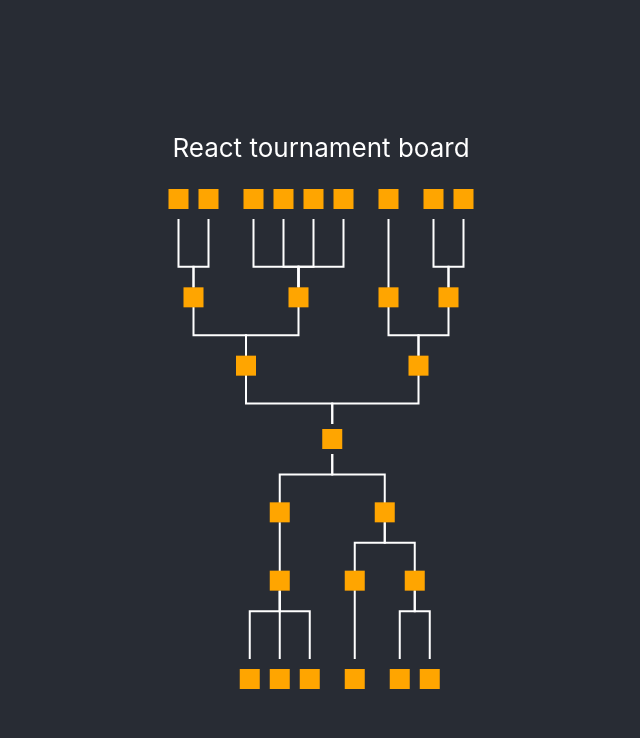
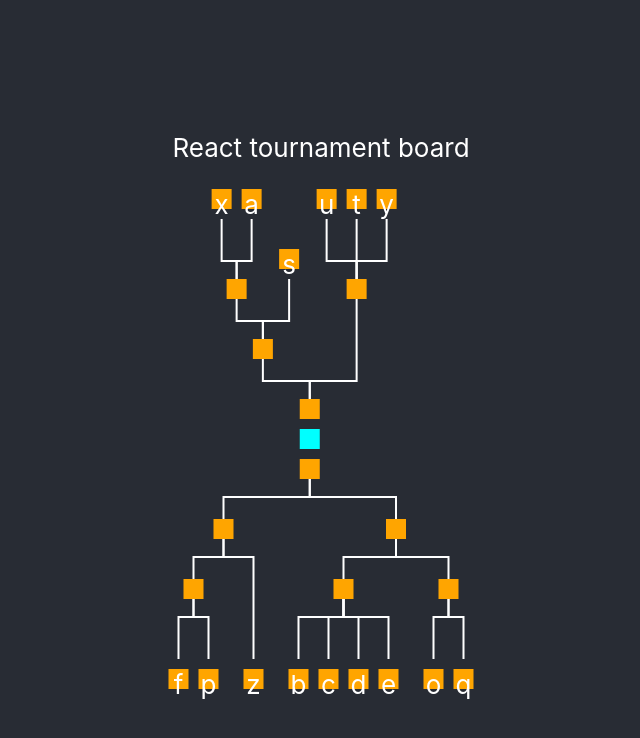
Before and after one commit to by-kitachan/react-tournament-board, a React (Vite) app: page / in a window 1280 px wide. Shown: the top 738 px of the page, without its empty margins (319-959 px from the left). Built offline with nearby package versions, Linux system fonts and the light colour scheme.

Commit message:
feat: Pass node renderer props

```diff
--- a/src/App.tsx
+++ b/src/App.tsx
@@ -10,22 +10,30 @@
         <TournamentBoard
           direction="horizontal"
           bidirectionalTree
-          nodeRenderer={() => (
-            <div
-              style={{ backgroundColor: 'orange', width: 20, height: 20 }}
-            ></div>
-          )}
+          nodeRenderer={(props) =>
+            (props.isLeaf || props.children.length > 1) && (
+              <div
+                style={{
+                  backgroundColor: props.isRoot ? 'cyan' : 'orange',
+                  width: 20,
+                  height: 20,
+                }}
+              >
+                {props.isLeaf && props.competitor.id}
+              </div>
+            )
+          }
           competitor={[
-            [
-              [[{ id: 'y' }, { id: 't' }, { id: 'u' }]],
-              [[{ id: 's' }], [{ id: 'a' }, { id: 'x' }]],
-            ],
             [
               [[{ id: 'f' }, { id: 'p' }], [{ id: 'z' }]],
               [
                 [{ id: 'b' }, { id: 'c' }, { id: 'd' }, { id: 'e' }],
                 [{ id: 'o' }, { id: 'q' }],
               ],
+            ],
+            [
+              [[{ id: 'y' }, { id: 't' }, { id: 'u' }]],
+              [{ id: 's' }, [{ id: 'a' }, { id: 'x' }]],
             ],
           ]}
         />
--- a/src/components/TournamentBoard.tsx
+++ b/src/components/TournamentBoard.tsx
@@ -18,17 +18,22 @@
   leafDistance = 30,
   groupDistance = 15,
   leafPadding = 30,
-  rootPadding = 30,
+  rootPadding = 80,
   bidirectionalTree = false,
 }: TournamentBoardProps<T>): React.ReactElement<
   TournamentBoardProps<T>
 > | null => {
   const treeNodeStatus = useMemo(
     () =>
-      traverseTreeNodeStatus({ node: competitor, leafDistance, groupDistance }),
+      traverseTreeNodeStatus({
+        node: competitor,
+        leafDistance,
+        groupDistance,
+        depth: 0,
+      }),
     [competitor],
   );
-  let subTreeStatus: [NodeStatus, NodeStatus] | undefined;
+  let subTreeStatus: [NodeStatus<T>, NodeStatus<T>] | undefined;
   if (bidirectionalTree) {
     const [a, b] = treeNodeStatus.children ?? [];
     if (!a || !b || treeNodeStatus.children?.length !== 2) {
--- a/src/components/TournamentBoard/NodeComponentsLayer.tsx
+++ b/src/components/TournamentBoard/NodeComponentsLayer.tsx
@@ -17,7 +17,7 @@
   leafPadding,
   rootPadding,
 }: {
-  treeNodeStatus: NodeStatus | [NodeStatus, NodeStatus];
+  treeNodeStatus: NodeStatus<T> | [NodeStatus<T>, NodeStatus<T>];
   treeLayout: TreeLayout;
 } & Pick<
   Required<TournamentBoardProps<T>>,
@@ -29,6 +29,13 @@
   | 'leafPadding'
   | 'rootPadding'
 >): React.ReactElement | null => {
+  const rootHeight = useMemo(
+    () =>
+      Array.isArray(treeNodeStatus)
+        ? Math.max(...treeNodeStatus.map((n) => n.height)) + 1
+        : treeNodeStatus.height,
+    [],
+  );
   const stepSize = useMemo(() => {
     if (Array.isArray(treeNodeStatus)) {
       return (
@@ -39,6 +46,42 @@
       return (boardSize - rootPadding - leafPadding) / treeNodeStatus.height;
     }
   }, [treeNodeStatus, boardSize, rootPadding, leafPadding]);
+
+  const propsTree = useMemo((): NodeRendererProps<T> => {
+    const traverse = (n: NodeStatus<T>): NodeRendererProps<T> => {
+      const { height, depth } = n;
+      return n.children
+        ? {
+            isLeaf: false,
+            isRoot: false,
+            height,
+            depth,
+            children: n.children.map(traverse),
+          }
+        : {
+            isLeaf: true,
+            isRoot: false,
+            height,
+            depth,
+            competitor: n.leafItem,
+          };
+    };
+    return Array.isArray(treeNodeStatus)
+      ? {
+          isLeaf: false,
+          isRoot: true,
+          height: rootHeight,
+          depth: 0,
+          children: treeNodeStatus.map(traverse),
+        }
+      : {
+          ...(traverse(treeNodeStatus) as NodeRendererProps<T> & {
+            isLeaf: false;
+          }),
+          isRoot: true,
+        };
+  }, [treeNodeStatus, rootHeight]);
+  console.log(propsTree);
 
   const UserComponent = useCallback(
     ({
@@ -88,32 +131,44 @@
   );
 
   const NodeRenderer: React.VFC<{
-    nodeStatus: NodeStatus;
+    nodeStatus: NodeStatus<T>;
+    nodeProps: NodeRendererProps<T>;
     colOffset: number;
     rowOffset: number;
     inverse?: boolean;
     transpose?: boolean;
     isRoot?: boolean;
   }> = ({
-    nodeStatus: { children, size, treeWeight },
+    nodeStatus,
+    nodeProps,
     colOffset,
     rowOffset,
     inverse,
     transpose,
     isRoot,
   }) => {
-    const col = colOffset + size * treeWeight;
-    if (!children) {
+    const { size, treeWeight, height, depth } = nodeStatus;
+    const col =
+      colOffset +
+      size * treeWeight +
+      (depth === rootHeight ? groupDistance / 2 : 0);
+    if (!nodeStatus.children) {
       return (
         <UserComponent
-          nodeProps={{}}
-          col={col + groupDistance / 2}
+          nodeProps={{
+            isLeaf: true,
+            isRoot: false,
+            height,
+            depth,
+            competitor: nodeStatus.leafItem,
+          }}
+          col={col}
           row={rowOffset + (inverse ? -leafPadding : leafPadding)}
           {...{ inverse, transpose }}
         />
       );
     }
-
+    const { children } = nodeStatus;
     const nextRowOffset = rowOffset + (inverse ? -stepSize : stepSize);
     const childrenOffset = children.reduce<number[]>(
       (arr, n, i) => [...arr, n.size + (i > 0 ? arr[i - 1] : 0)],
@@ -125,6 +180,7 @@
           <NodeRenderer
             key={n.id}
             nodeStatus={n}
+            nodeProps={nodeProps.children![i]}
             colOffset={colOffset + childrenOffset[i] - n.size}
             rowOffset={nextRowOffset}
             {...{ inverse, transpose }}
@@ -132,10 +188,9 @@
         ))}
         {!isRoot && (
           <UserComponent
-            nodeProps={{}}
             col={col}
             row={rowOffset}
-            {...{ inverse, transpose }}
+            {...{ nodeProps, inverse, transpose }}
           />
         )}
       </>
@@ -143,7 +198,12 @@
   };
 
   if (Array.isArray(treeNodeStatus)) {
-    const { topLeft, bottomLeft } = treeLayout.subTreeSize;
+    const {
+      topLeft,
+      bottomLeft,
+      bottomRight,
+      topRight,
+    } = treeLayout.subTreeSize;
     const rootCol =
       treeNodeStatus[0].size * treeNodeStatus[0].treeWeight +
       Math.max(topLeft - bottomLeft, 0);
@@ -151,15 +211,15 @@
       <div style={{ position: 'absolute', top: 0, left: 0 }}>
         <NodeRenderer
           nodeStatus={treeNodeStatus[0]}
+          nodeProps={propsTree.children![0]}
           colOffset={Math.max(topLeft - bottomLeft, 0)}
           rowOffset={(boardSize + rootPadding) / 2}
-          isRoot
         />
         <NodeRenderer
           nodeStatus={treeNodeStatus[1]}
-          colOffset={Math.max(bottomLeft - topLeft, 0)}
+          nodeProps={propsTree.children![1]}
+          colOffset={Math.max(bottomRight - topRight, 0)}
           rowOffset={(boardSize - rootPadding) / 2}
-          isRoot
           inverse
           transpose
         />
@@ -192,7 +252,7 @@
             pointerEvents: 'none',
           }}
         >
-          <div style={{ pointerEvents: 'auto' }}>{nodeRenderer({})}</div>
+          <div style={{ pointerEvents: 'auto' }}>{nodeRenderer(propsTree)}</div>
         </div>
       </div>
     );
@@ -201,12 +261,13 @@
       <div style={{ position: 'absolute', top: 0, left: 0 }}>
         <NodeRenderer
           nodeStatus={treeNodeStatus}
+          nodeProps={propsTree}
           colOffset={0}
           rowOffset={rootPadding}
           isRoot
         />
         <UserComponent
-          nodeProps={{}}
+          nodeProps={propsTree}
           col={treeNodeStatus.size * treeNodeStatus.treeWeight}
           row={0}
           inverse
--- a/src/components/TournamentBoard/tree.tsx
+++ b/src/components/TournamentBoard/tree.tsx
@@ -3,32 +3,42 @@
 import {
   Direction,
   MatchingStructureNode,
+  MatchingStructureItem,
   TournamentBoardProps,
 } from '../../types';
 import { GroupLayer } from '../chart/layer';
 import { Link } from '../chart/line';
 import { NodeStatus } from './types';
 
-export const traverseTreeNodeStatus = ({
+export const traverseTreeNodeStatus = <T extends MatchingStructureItem>({
   node,
   leafDistance,
   groupDistance,
+  depth,
 }: {
-  node: MatchingStructureNode;
+  node: MatchingStructureNode<T>;
   leafDistance: number;
   groupDistance: number;
-}): NodeStatus => {
+  depth: number;
+}): NodeStatus<T> => {
   if (!Array.isArray(node)) {
     return {
       id: md5(node.id),
       height: 0,
+      depth,
       leafIds: [node.id],
       size: leafDistance,
       treeWeight: 0.5,
+      leafItem: node,
     };
   }
   const children = node.map((node) =>
-    traverseTreeNodeStatus({ node, leafDistance, groupDistance }),
+    traverseTreeNodeStatus({
+      node,
+      leafDistance,
+      groupDistance,
+      depth: depth + 1,
+    }),
   );
   const height = Math.max(...children.map((n) => n.height)) + 1;
   const ss = children.map((n) => n.size);
@@ -41,6 +51,7 @@
   return {
     id: children.reduce((id, n) => md5(`${id}${n.id}`), ''),
     height,
+    depth,
     leafIds: children.reduce<string[]>((arr, n) => [...arr, ...n.leafIds], []),
     size: size + (height === 1 ? groupDistance : 0),
     treeWeight: rootLinkSize / size,
@@ -114,7 +125,9 @@
   const descenderLinkLength = linkLength * descenderLinkLengthRatio;
   const ascenderLinkLength = linkLength * ascenderLinkLengthRatio;
   const TreeGroups: React.VFC<
-    { nodeStatus: NodeStatus } & React.SVGProps<SVGGElement>
+    {
+      nodeStatus: NodeStatus<MatchingStructureItem>;
+    } & React.SVGProps<SVGGElement>
   > = ({ nodeStatus: { height, children, size, treeWeight }, ...other }) => {
     if (!children) {
       return null;
```
Also changed, not shown: src/components/TournamentBoard/types.ts (+14 -3 lines), src/types.ts (+21 -7 lines).
